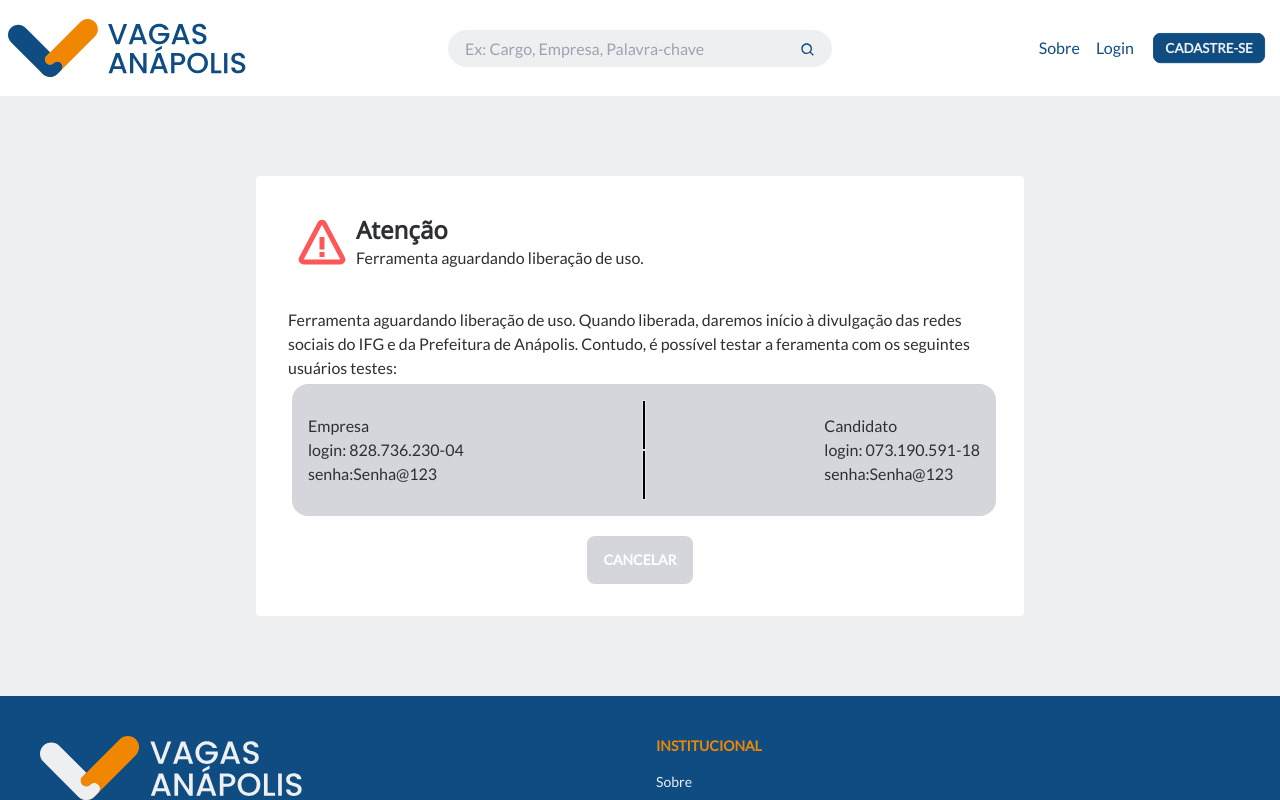
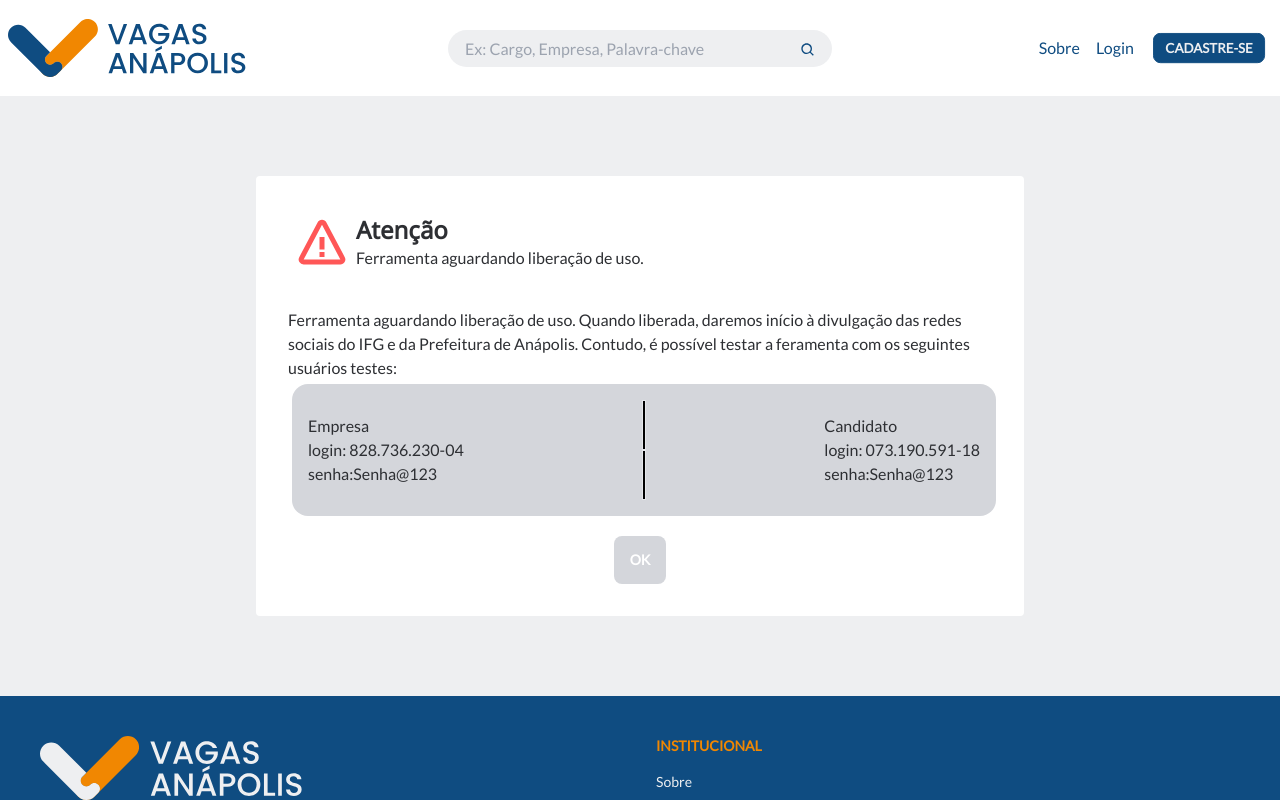
Before and after one commit to miriambarroso/nextjs, a Next.js app: page /candidato/cadastrar in a window 1280 px wide. Built offline with nearby package versions, Linux system fonts and the light colour scheme; no server answers.

Commit message:
botão cancelar para ok - candidato

```diff
--- a/src/pages/candidato/cadastrar/index.tsx
+++ b/src/pages/candidato/cadastrar/index.tsx
@@ -197,7 +197,7 @@ const Index = ({}: Props) => {
               className={classNames(step != 0 && 'hidden', 'btn btn-base mt-4')}
               onClick={Router.back}
             >
-              cancelar
+              ok
             </button>
           </div>
         </div>
```
